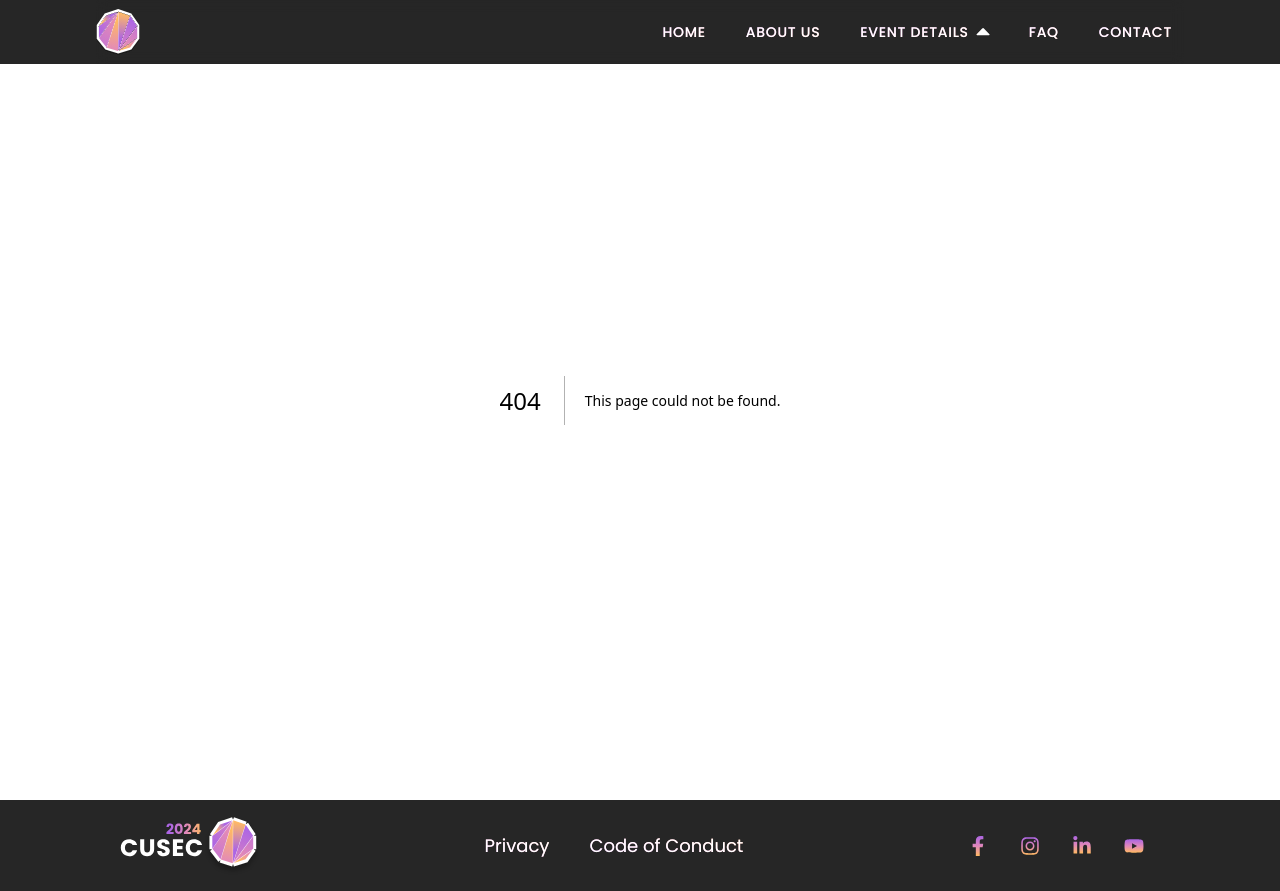
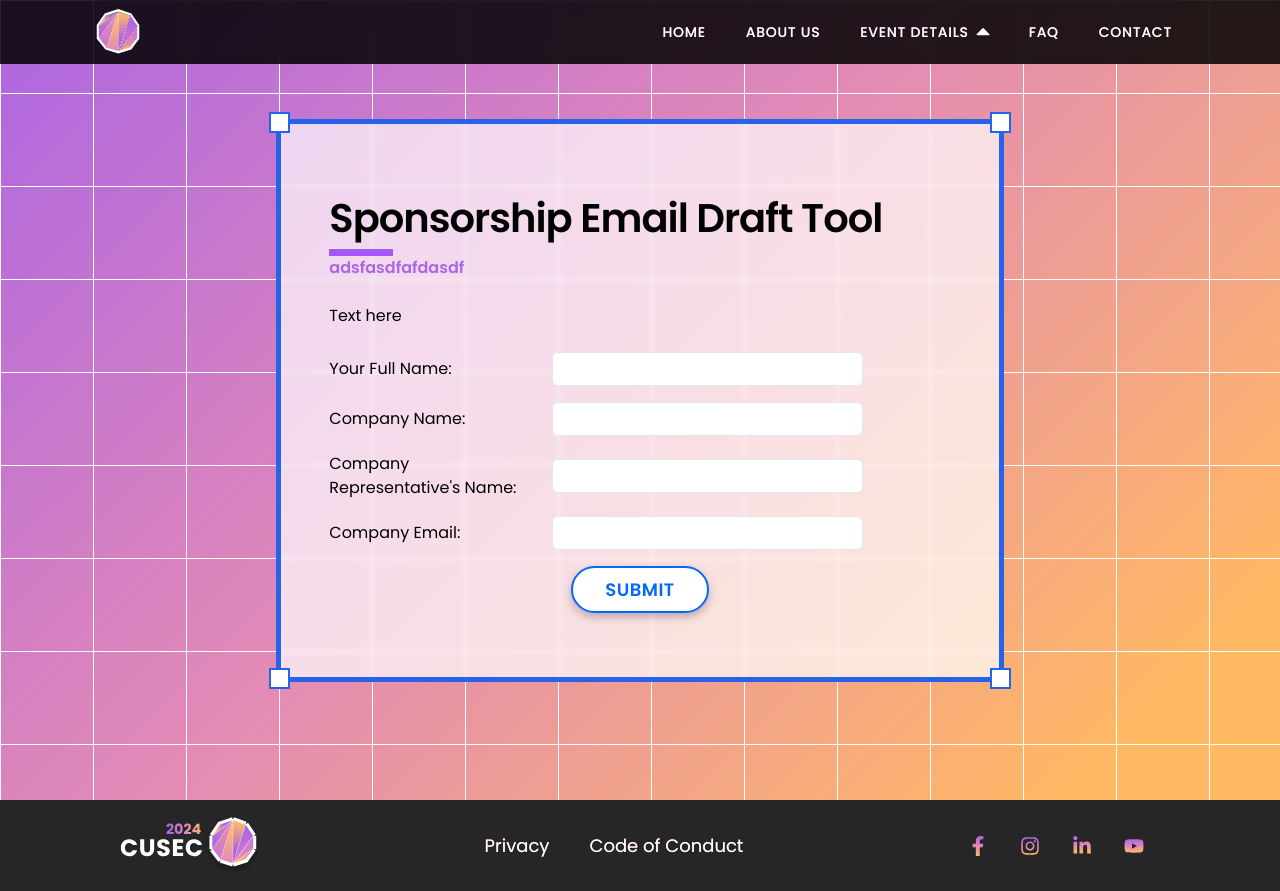
Before and after one commit to cusec/2024, a Next.js app: page /email-drafts in a window 1280 px wide. Before the commit this address had no page. Built offline with nearby package versions, Linux system fonts and the light colour scheme.

Commit message:
feat: Create page for sponsorship email draft

```diff
--- /dev/null
+++ b/src/app/email-drafts/page.tsx
@@ -0,0 +1,93 @@
+import BlueBorderSquareBox from "@/components/Landing Page/BlueBorderSquareBox";
+import Link from "next/link";
+
+export default function EmailDrafts() {
+  return (
+    <div className="min-h-screen gradientGridBackground flex items-center justify-center">
+      <BlueBorderSquareBox>
+        <form className="py-16 px-8 md:px-12">
+          <h2 className="font-semibold text-[28px] md:text-[40px] tracking-tight">
+            Sponsorship Email Draft Tool
+          </h2>
+          <div className="space-y-6">
+            <hr className="block max-w-[3rem] md:max-w-[4rem] h-2 bg-purple-500" />
+
+            <span className="text-[12px] md:text-[16px] font-semibold bg-clip-text text-transparent bg-royalPurple group-hover:bg-royalBlue transition ease-in-out duration-1000">
+              adsfasdfafdasdf
+            </span>
+
+            <p className="text-[12px] md:text-[16px]">Text here</p>
+            {/* Inputs */}
+            <div className="flex flex-col space-y-4">
+              <div className="flex items-center">
+                <label
+                  htmlFor="fullName"
+                  className="w-1/3 text-left whitespace-nowrap"
+                >
+                  Your Full Name:
+                </label>
+                <input
+                  type="text"
+                  id="fullName"
+                  name="fullName"
+                  className="ml-4 w-1/2 outline-none focus:ring ring-royalPurple rounded-md text-[12px] md:text-[16px] py-1 px-2 border"
+                  required
+                />
+              </div>
+              <div className="flex items-center">
+                <label
+                  htmlFor="company_name"
+                  className="w-1/3 text-left whitespace-nowrap"
+                >
+                  Company Name:
+                </label>
+                <input
+                  type="text"
+                  id="company_name"
+                  name="company_name"
+                  className="ml-4 w-1/2 outline-none focus:ring ring-royalPurple rounded-md text-[12px] md:text-[16px] py-1 px-2 border"
+                  required
+                />
+              </div>
+              <div className="flex items-center">
+                <label htmlFor="representativeName" className="w-1/3 text-left">
+                  Company Representative&apos;s Name:
+                </label>
+                <input
+                  type="text"
+                  id="representativeName"
+                  name="representativeName"
+                  className="ml-4 w-1/2 outline-none focus:ring ring-royalPurple rounded-md text-[12px] md:text-[16px] py-1 px-2 border"
+                  required
+                />
+              </div>
+              <div className="flex items-center">
+                <label
+                  htmlFor="company_email"
+                  className="w-1/3 text-left whitespace-nowrap"
+                >
+                  Company Email:
+                </label>
+                <input
+                  type="email"
+                  id="company_email"
+                  name="company_email"
+                  className="ml-4 w-1/2 outline-none focus:ring ring-royalPurple rounded-md text-[12px] md:text-[16px] py-1 px-2 border"
+                  required
+                />
+              </div>
+            </div>
+          </div>
+          <span className="flex justify-center mt-4">
+            <button
+              type="submit"
+              className="drop-shadow-[0_4px_4px_rgba(0,0,0,0.25)] bg-white px-3 min-[390px]:px-5 md:px-8 py-2 text-center rounded-full uppercase text-[14px] md:text-[18px] font-semibold text-royalBlue tracking-wide transition ease-in-out duration-500 hover:scale-110 hover:bg-royalBlue hover:text-white border-2 border-royalBlue"
+            >
+              Submit
+            </button>
+          </span>
+        </form>
+      </BlueBorderSquareBox>
+    </div>
+  );
+}
```
Also changed, not shown: src/components/Landing Page/Contact.tsx (+4 -4 lines).
